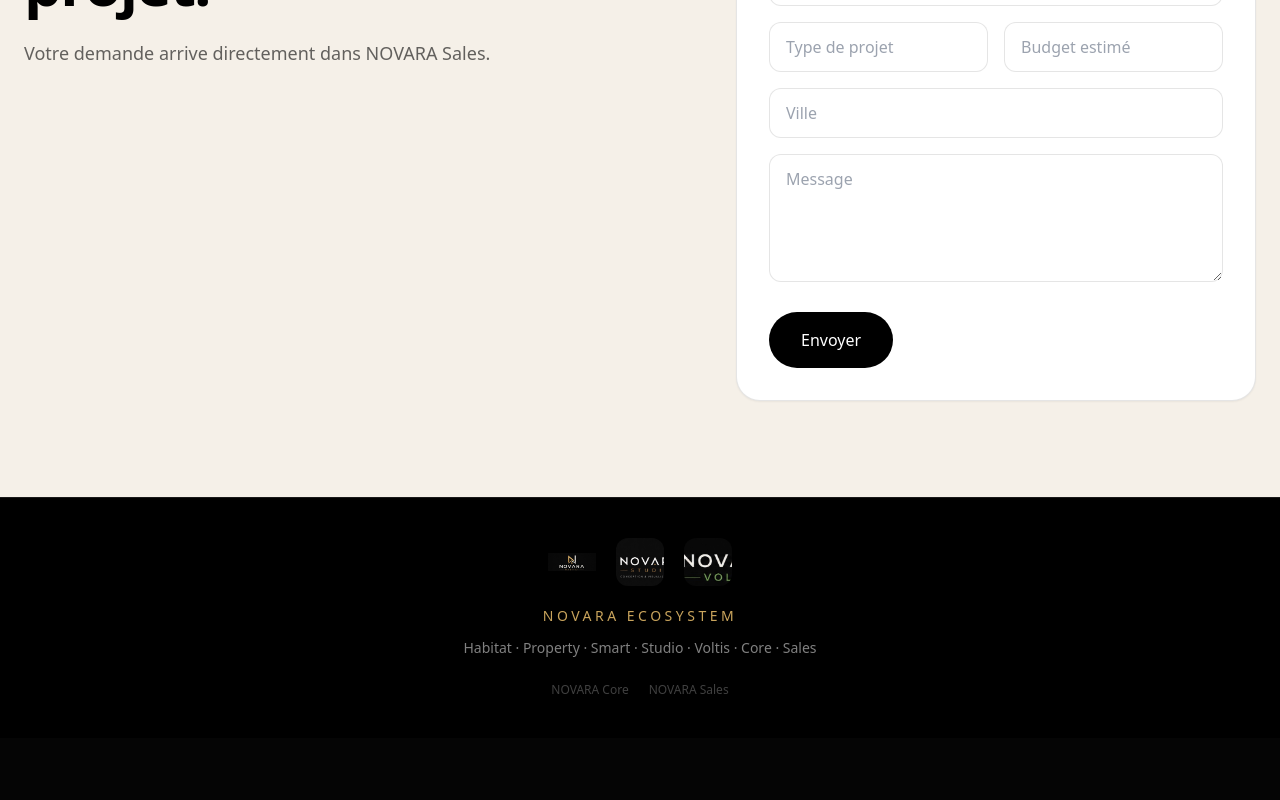
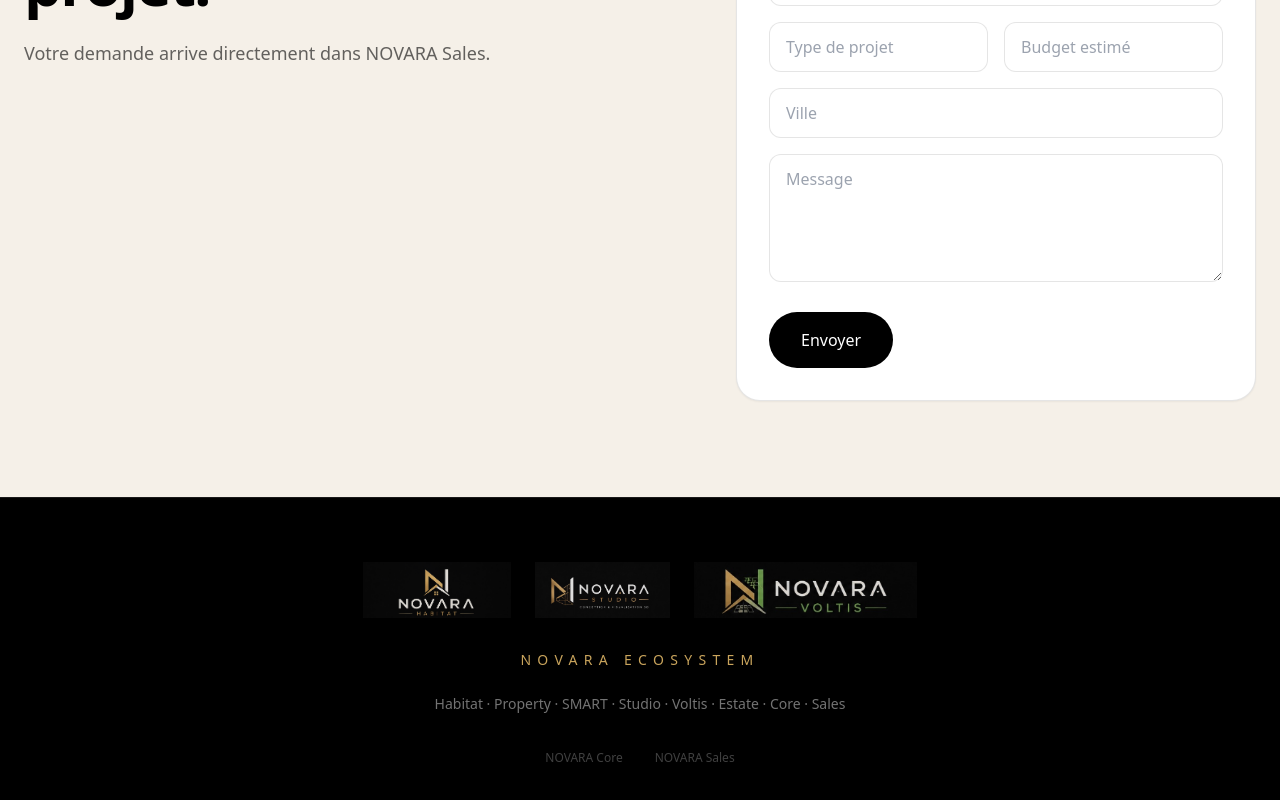
Before and after one commit to novarahabitat/novara-habitat, a Next.js app: page / in a window 1280 px wide. Shown: the part 1039-1839 px from the top of the page. Before the commit the page ends 1777 px from the top, so only its background shows below. Built offline with nearby package versions, Linux system fonts and the light colour scheme; no server answers.

Commit message:
Update Footer.tsx

```diff
--- a/components/Footer.tsx
+++ b/components/Footer.tsx
@@ -1,2 +1,48 @@
 import Link from "next/link";
-export default function Footer(){return <footer className="border-t border-white/10 bg-black px-6 py-10 text-center text-sm text-white/50"><div className="flex justify-center gap-5"><img src="/logos/novara-habitat.jpg" className="h-12 w-12 rounded-xl object-contain" alt="Habitat"/><img src="/logos/novara-studio.jpg" className="h-12 w-12 rounded-xl object-cover" alt="Studio"/><img src="/logos/novara-voltis.jpg" className="h-12 w-12 rounded-xl object-cover" alt="Voltis"/></div><p className="mt-5 tracking-[.25em] text-[#c9a45c]">NOVARA ECOSYSTEM</p><p className="mt-3">Habitat · Property · Smart · Studio · Voltis · Core · Sales</p><div className="mt-6 flex justify-center gap-5 text-xs text-white/25"><Link href="/core">NOVARA Core</Link><Link href="/sales">NOVARA Sales</Link></div></footer>}
+
+export default function Footer() {
+  return (
+    <footer className="border-t border-white/10 bg-black px-6 py-16 text-center">
+
+      <div className="mx-auto flex max-w-7xl flex-col items-center">
+
+        <div className="flex items-center justify-center gap-6">
+
+          <img
+            src="/logos/novara-habitat.jpg"
+            className="h-14 object-contain opacity-90 transition hover:opacity-100"
+            alt="Habitat"
+          />
+
+          <img
+            src="/logos/novara-studio.jpg"
+            className="h-14 object-contain opacity-90 transition hover:opacity-100"
+            alt="Studio"
+          />
+
+          <img
+            src="/logos/novara-voltis.jpg"
+            className="h-14 object-contain opacity-90 transition hover:opacity-100"
+            alt="Voltis"
+          />
+
+        </div>
+
+        <p className="mt-8 text-sm tracking-[0.45em] text-[#c9a45c]">
+          NOVARA ECOSYSTEM
+        </p>
+
+        <p className="mt-5 max-w-3xl text-sm leading-7 text-white/45">
+          Habitat · Property · SMART · Studio · Voltis · Estate · Core · Sales
+        </p>
+
+        <div className="mt-8 flex gap-8 text-xs text-white/25">
+          <Link href="/core">NOVARA Core</Link>
+          <Link href="/sales">NOVARA Sales</Link>
+        </div>
+
+      </div>
+
+    </footer>
+  );
+}
```
